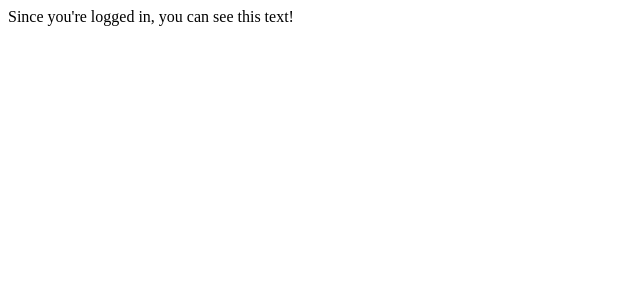
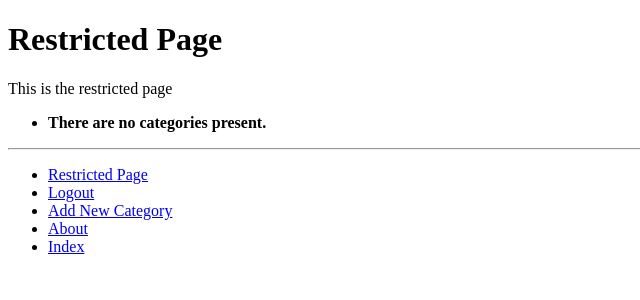
Before and after one commit to mariaklean/tango_django_project, a Django app: page /rango/restricted/ in a window 1280 px wide. Shown: the top 300 px of the page, without its empty margins (0-640 px from the left). Run offline with Django 3.2, Linux system fonts and the light colour scheme; the visitor is signed in with stand-in values (Sample User, id 1); data that the repository does not hold is empty.

Commit message:
Chapter 9 Excercises Done

```diff
--- a/rango/views.py
+++ b/rango/views.py
@@ -66,7 +66,7 @@ def show_category(request, category_name_slug):
     # Go render the response and return it to the client.
     return render(request, 'rango/category.html', context=context_dict)
 
-
+@login_required
 def add_category(request):
     form = CategoryForm()
     # A HTTP POST?
@@ -89,6 +89,7 @@ def add_category(request):
     # Render the form with error messages (if any).
     return render(request, 'rango/add_category.html', {'form': form})
 
+@login_required
 def add_page(request, category_name_slug):
     try:
         category = Category.objects.get(slug=category_name_slug)
@@ -224,7 +225,7 @@ def some_view(request):
 
 @login_required
 def restricted(request):
-    return HttpResponse("Since you're logged in, you can see this text!")
+    return render(request, 'rango/restricted.html')
 
 # Use the login_required() decorator to ensure only those logged in can
 # access the view.
--- a/templates/rango/base.html
+++ b/templates/rango/base.html
@@ -31,13 +31,14 @@
                 <!-- Show these links when the user is logged in -->
                 <li><a href="{% url 'rango:restricted' %}">Restricted Page</a></li>
                 <li><a href="{% url 'rango:logout' %}">Logout</a></li>
+                <li><a href="{% url 'rango:add_category' %}">Add New Category</a></li>
+
                 {% else %}
                 <!-- Show these links when the user is NOT logged in -->
                 <li><a href="{% url 'rango:register' %}">Sign Up</a></li>
                 <li><a href="{% url 'rango:login' %}">Login</a></li>
                 {% endif %}
                 <!-- Outside the conditional statements, ALWAYS show -->
-                <li><a href="{% url 'rango:add_category' %}">Add New Category</a></li>
                 <li><a href="{% url 'rango:about' %}">About</a></li>
                 <li><a href="{% url 'rango:index' %}">Index</a></li>
             </ul>
--- a/templates/rango/category.html
+++ b/templates/rango/category.html
@@ -22,7 +22,9 @@
     <strong>No pages currently in category.</strong>
     {% endif %}
 
+    {% if user.is_authenticated %}
     <a href="{% url 'rango:add_page' category.slug %}">Add Page</a> <br />
+    {% end if %}
     {% else %}
     The specified category does not exist.
     {% endif %}
--- /dev/null
+++ b/templates/rango/restricted.html
@@ -0,0 +1,11 @@
+{% extends 'rango/base.html' %}
+{% load staticfiles %}
+
+{% block title_block %}
+  Restricted Page
+{% endblock %}
+
+{% block body_block %}
+<h1> Restricted Page</h1>
+This is the restricted page
+{% endblock%}
```
